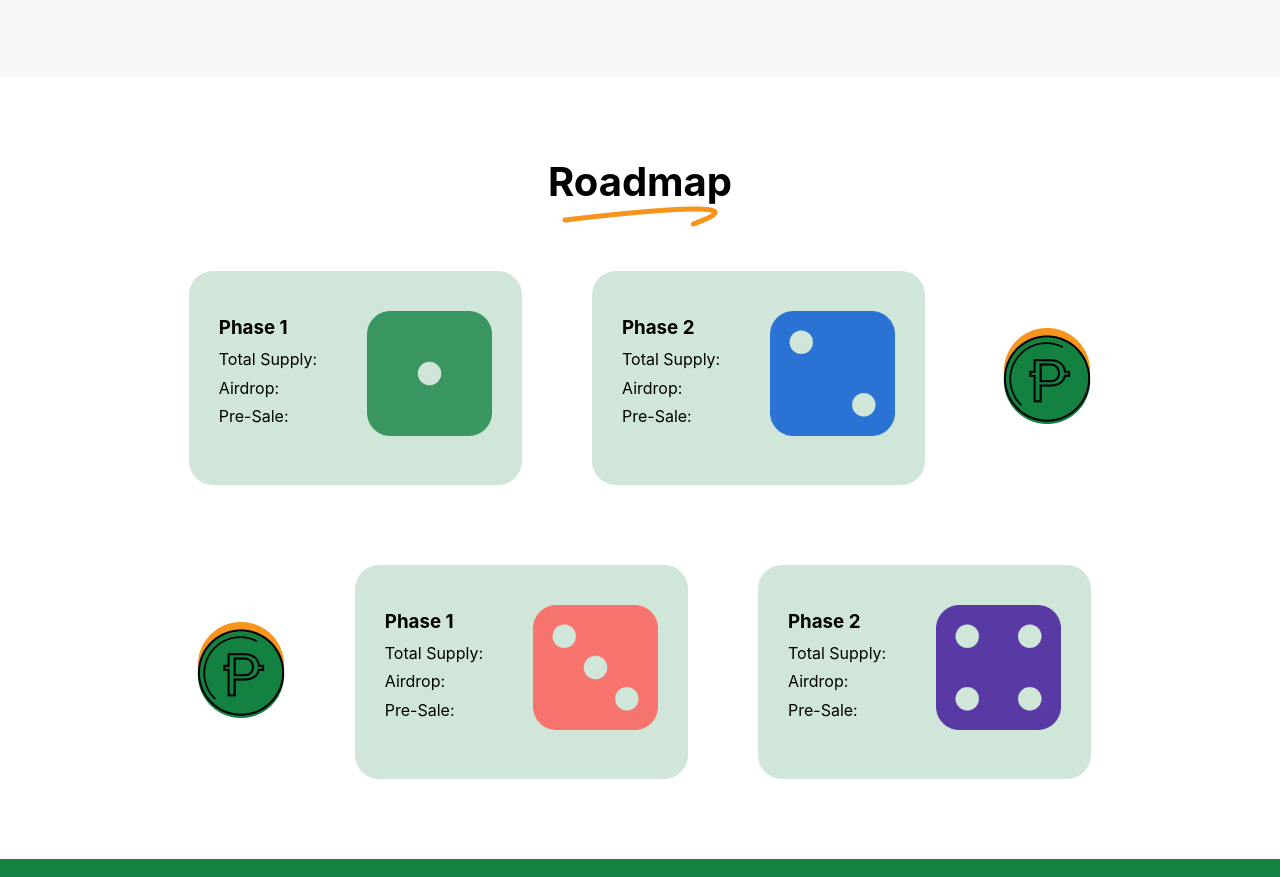
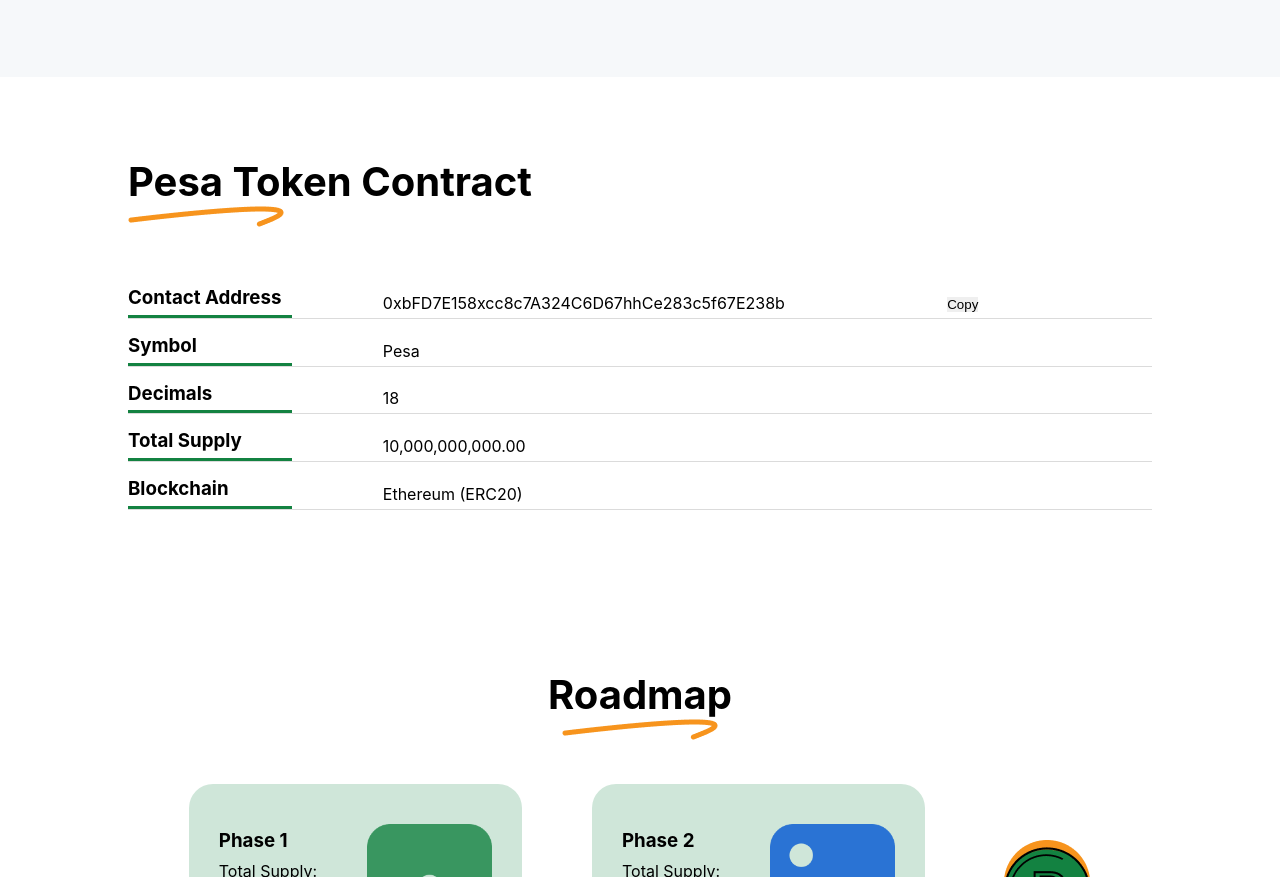
Before and after one commit to Adebisi99/Headless-DemoSite, a plain HTML site: page home.html in a window 1280 px wide. Shown: the part 1501-2378 px from the top of the page. Drawn offline with Linux system fonts and the light colour scheme.

Commit message:
add contract section

```diff
--- a/home.html
+++ b/home.html
@@ -47,6 +47,42 @@
           </div>
           <img src="images/coin.png" alt="">
           <p>Pesa is the token of CoolPesa, with a total issuance of only 5,000,000. It is intended to create a high-priced token to attract popularity! 1,000,000 Pesa tokens for community airdrop. 2,500,000 Pesa tokens for pre-sale, and the pre-sale price is 1 ETH = 10,000 Pesa. After the pre-sale ends, Pesa will be listed on exchanges such as Binance, Upbit and Coinbase. The estimated listing price of Pesa is $100.</p>
+        </div>
+      </section>
+
+      <section class="contract pt pb">
+        <div class="container __contract-container">
+          <div class="title">
+            <h2>Pesa Token Contract</h2>
+            <img src="images/Vector 2.png" alt="">
+          </div>
+          <div>
+            <div class="contract-details">
+              <h3>Contact Address</h3>
+              <p>0xbFD7E158xcc8c7A324C6D67hhCe283c5f67E238b </p>
+              <a href=""><button>Copy</button></a>
+            </div>
+            <div class="contract-details">
+              <h3>Symbol</h3>
+              <p>Pesa</p>
+              <div></div>
+            </div>
+            <div class="contract-details">
+              <h3>Decimals</h3>
+              <p>18</p>
+              <div></div>
+            </div>
+            <div class="contract-details">
+              <h3>Total Supply</h3>
+              <p>10,000,000,000.00</p>
+              <div></div>
+            </div>
+            <div class="contract-details">
+              <h3>Blockchain</h3>
+              <p>Ethereum (ERC20)</p>
+              <div></div>
+            </div>
+          </div>
         </div>
       </section>
 
--- a/style.css
+++ b/style.css
@@ -432,6 +432,27 @@ article a {
     padding: 4rem;
 
 }
+
+/******************************contract*************************/
+.contract-details {
+    display: grid;
+    grid-template-columns: 20% 60% 20%;
+    align-items: flex-end;
+    line-height: 1.8;
+    border-bottom: 1px solid #DBDBDB;
+    padding-top: 10px;
+}
+
+.contract-details h3 {
+    border-bottom: 3px solid #138241;
+    width: 80%;
+}
+.contract-details p {
+    padding-left: 50px;
+}
+
+
+
 /******************************roadmap*************************/
 
 .top,.bottom {
```
